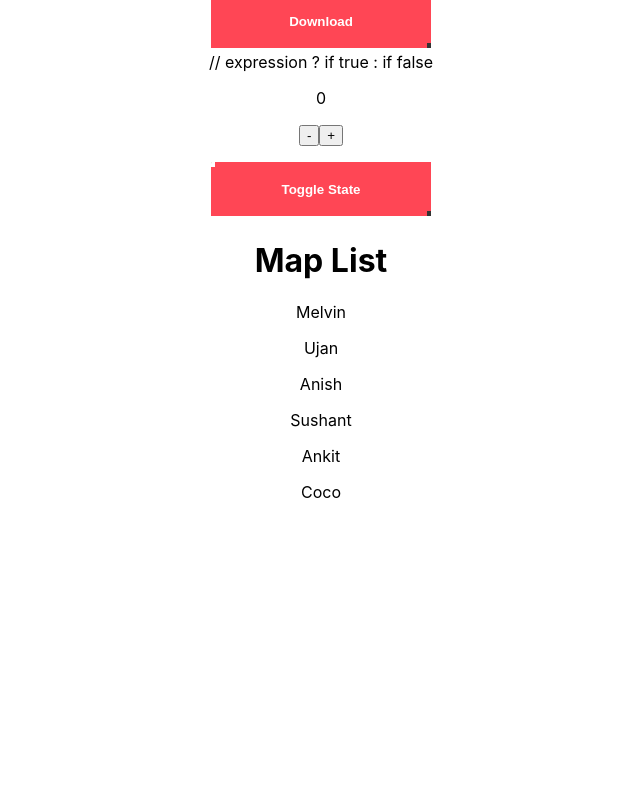
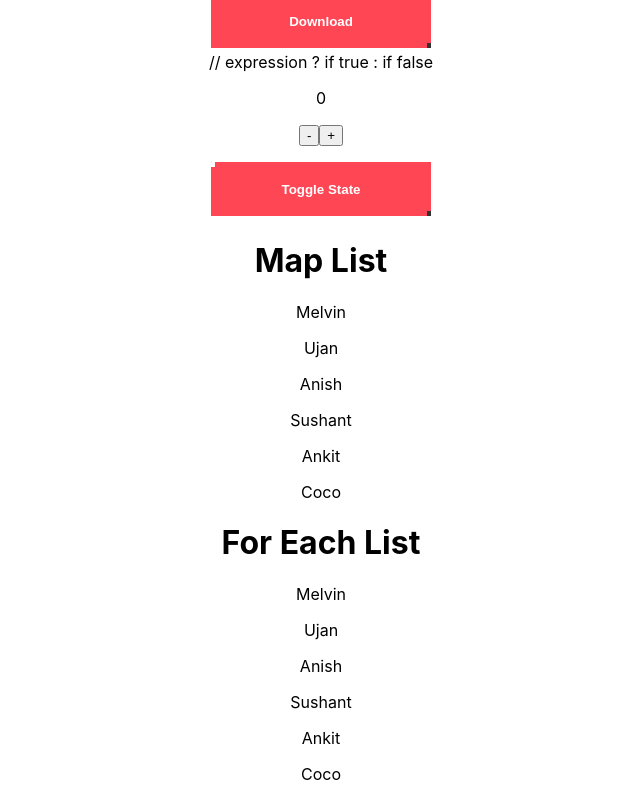
Before and after one commit to Nakarmi23/react-fundamentals, a React (Create React App) app: page / in a window 1280 px wide. Shown: the part 294-1094 px from the top of the page, without its empty margins (319-959 px from the left). Before the commit the page ends 812 px from the top, so only its background shows below. Built offline with nearby package versions, Linux system fonts and the light colour scheme.

Commit message:
For Each list component

```diff
--- a/src/App.js
+++ b/src/App.js
@@ -8,6 +8,8 @@ import FStateComponent from './function_compoment/f_state_component';
 import SimpleButtonComponent from './SimpleButtonComponent';
 import ConditionalRendering from './conditional_rendering';
 import MapListComponent from './list_and_keys_component/map_list_component';
+import ForEachListComponent from './list_and_keys_component/for_each_list_component';
+
 function App() {
   return (
     <div className='App'>
@@ -59,6 +61,10 @@ function App() {
         // Map List Component
       }
       <MapListComponent />
+      {
+        // For Each List Component
+      }
+      <ForEachListComponent />
     </div>
   );
 }
--- /dev/null
+++ b/src/list_and_keys_component/for_each_list_component.js
@@ -0,0 +1,22 @@
+import React from 'react';
+
+function ForEachListComponent() {
+  const names = ['Melvin', 'Ujan', 'Anish', 'Sushant', 'Ankit', 'Coco'];
+
+  function getNames() {
+    let pName = [];
+    names.forEach((item) => {
+      pName.push(<p>{item}</p>);
+    });
+    return pName;
+  }
+
+  return (
+    <div>
+      <h1>For Each List</h1>
+      {getNames()}
+    </div>
+  );
+}
+
+export default ForEachListComponent;
```
